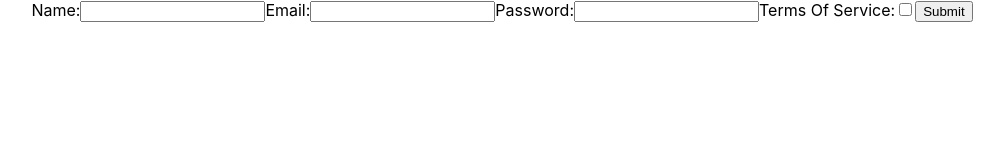
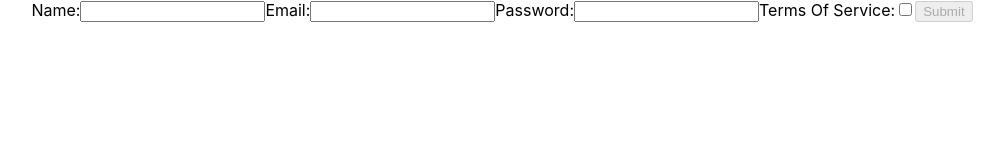
Before and after one commit to damonbogich/lambda-user-onboarding-review, a React (Create React App) app: page / in a window 1280 px wide. Shown: the top 160 px of the page, without its empty margins (138-1142 px from the left). Built offline with nearby package versions, Linux system fonts and the light colour scheme.

Commit message:
added state so button could only be clicked when form is validated

```diff
--- a/src/Components/Form.js
+++ b/src/Components/Form.js
@@ -1,4 +1,4 @@
-import {useState} from 'react';
+import {useState, useEffect} from 'react';
 import {formSchema} from './FormSchema';
 import * as yup from 'yup';
 import Axios from 'axios';
@@ -8,6 +8,7 @@ import Axios from 'axios';
 export default function Form(props) {
     const [user, setUser] = useState({Name: "", Email: "", Password: "", Terms: false});
     const [errorState, setErrorState] = useState({Name: "", Email: "", Password: "", Terms: ""});
+    const [buttonDisabled, setButtonDisabled] = useState(true);
 
 
     const addUser = props.addUser
@@ -17,6 +18,13 @@ export default function Form(props) {
         let value = e.target.type === 'checkbox' ? e.target.checked : e.target.value;
         setUser({...user, [e.target.name]: value})
     };
+
+    useEffect(() => {
+        formSchema.isValid(user).then(valid => {
+            console.log(valid)
+            setButtonDisabled(!valid)
+        });
+    }, [user])
 
     const handleSubmit = e => {
         e.preventDefault();
@@ -70,7 +78,7 @@ export default function Form(props) {
           <label>Terms Of Service:
               <input type="checkbox" checked={user.Terms} name='Terms' onChange={e => handleChange(e)}/>
           </label>
-          <button>Submit</button>
+          <button disabled={buttonDisabled}>Submit</button>
       </form>
     );
 };
```
